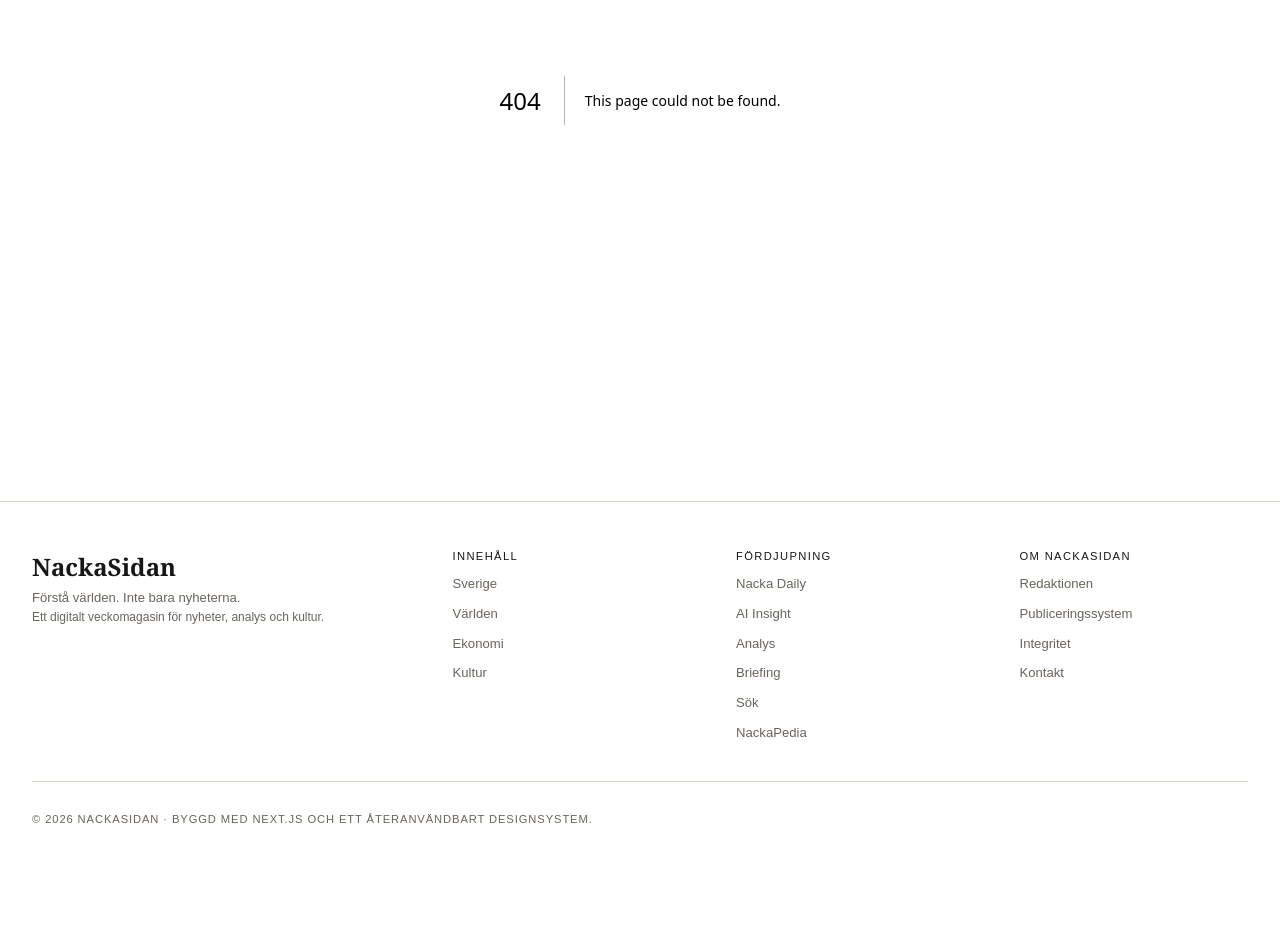
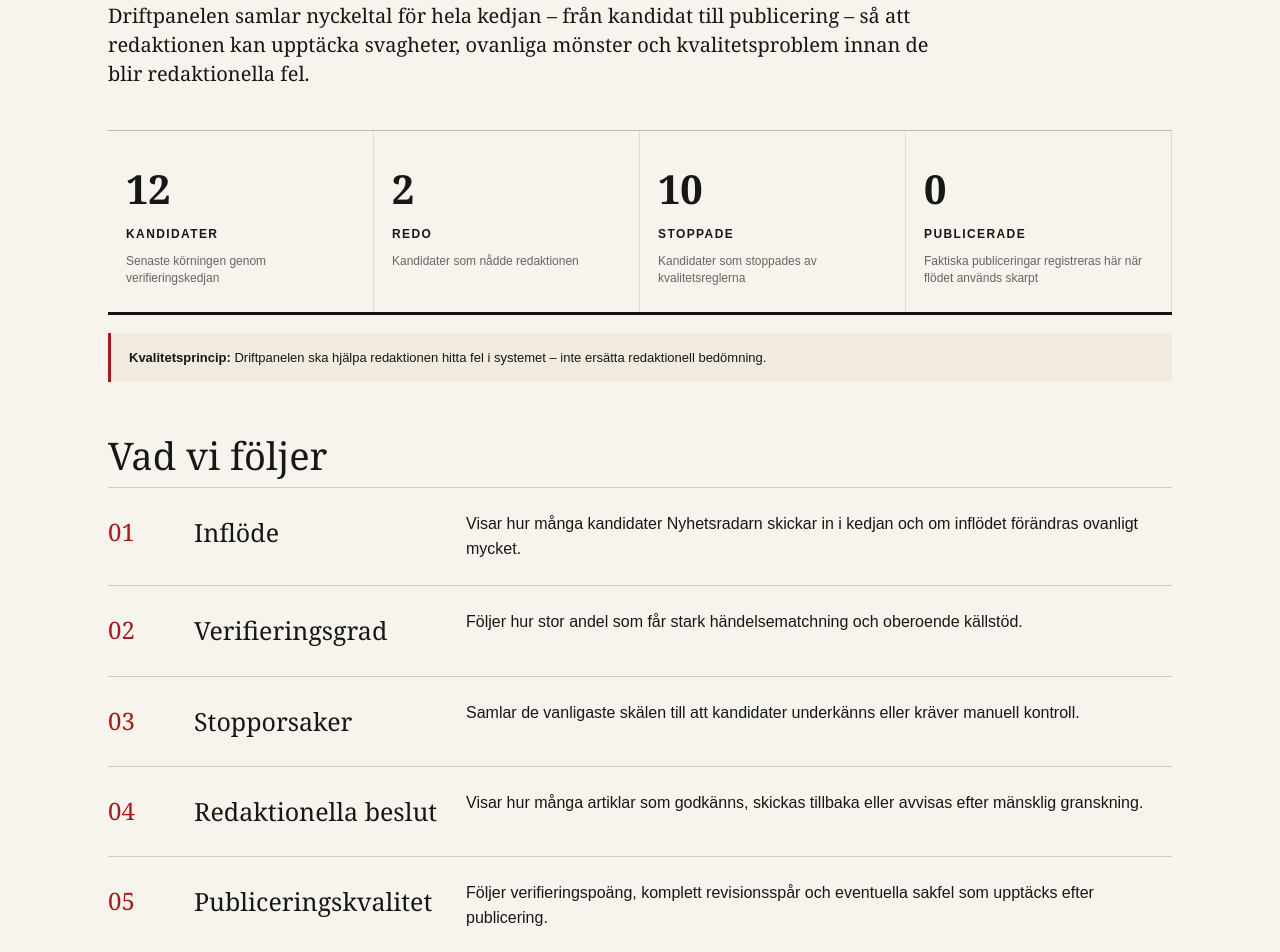
Before and after one commit to Djurgarden2019/NackaSidan-2026, a Next.js app: page /driftpanel in a window 1280 px wide. Before the commit this address had no page. Shown: the part 480-1432 px from the top of the page. Before the commit the page ends 1354 px from the top, so only its background shows below. Built offline with nearby package versions, Linux system fonts and the light colour scheme.

Commit message:
Main 34: add operations and quality dashboard

```diff
--- /dev/null
+++ b/app/driftpanel/page.tsx
@@ -0,0 +1,58 @@
+export const dynamic = 'force-static';
+
+const metrics = [
+  ['KANDIDATER', '12', 'Senaste körningen genom verifieringskedjan'],
+  ['REDO', '2', 'Kandidater som nådde redaktionen'],
+  ['STOPPADE', '10', 'Kandidater som stoppades av kvalitetsreglerna'],
+  ['PUBLICERADE', '0', 'Faktiska publiceringar registreras här när flödet används skarpt'],
+];
+
+const controls = [
+  ['01', 'Inflöde', 'Visar hur många kandidater Nyhetsradarn skickar in i kedjan och om inflödet förändras ovanligt mycket.'],
+  ['02', 'Verifieringsgrad', 'Följer hur stor andel som får stark händelsematchning och oberoende källstöd.'],
+  ['03', 'Stopporsaker', 'Samlar de vanligaste skälen till att kandidater underkänns eller kräver manuell kontroll.'],
+  ['04', 'Redaktionella beslut', 'Visar hur många artiklar som godkänns, skickas tillbaka eller avvisas efter mänsklig granskning.'],
+  ['05', 'Publiceringskvalitet', 'Följer verifieringspoäng, komplett revisionsspår och eventuella sakfel som upptäcks efter publicering.'],
+  ['06', 'Driftfel', 'Ger plats för fel i datakällor, matchning, build/deploy och andra avbrott i publiceringskedjan.'],
+];
+
+export default function DriftpanelPage() {
+  return (
+    <main style={{ maxWidth: 1120, margin: '0 auto', padding: '72px 28px 100px' }}>
+      <p style={{ color: '#a61919', fontWeight: 800, letterSpacing: 2, fontSize: 13 }}>MAIN 34 · DRIFTPANEL & KVALITETSKONTROLL</p>
+      <h1 style={{ fontFamily: 'Georgia,serif', fontSize: 'clamp(52px,8vw,90px)', lineHeight: .96, margin: '12px 0 22px' }}>Se hela redaktionen som ett system</h1>
+      <p style={{ maxWidth: 850, fontFamily: 'Georgia,serif', fontSize: 20, lineHeight: 1.45 }}>
+        Driftpanelen samlar nyckeltal för hela kedjan – från kandidat till publicering – så att redaktionen kan upptäcka svagheter, ovanliga mönster och kvalitetsproblem innan de blir redaktionella fel.
+      </p>
+
+      <section style={{ display: 'grid', gridTemplateColumns: 'repeat(4,1fr)', borderTop: '1px solid #bbb', borderBottom: '3px solid #111', marginTop: 42 }}>
+        {metrics.map(([name,value,desc]) => (
+          <div key={name} style={{ padding: '25px 18px', borderRight: '1px solid #ddd' }}>
+            <strong style={{ fontFamily: 'Georgia,serif', fontSize: 40 }}>{value}</strong>
+            <div style={{ fontSize: 12, fontWeight: 800, letterSpacing: 1.4, marginTop: 3 }}>{name}</div>
+            <div style={{ fontSize: 12, color: '#666', lineHeight: 1.4, marginTop: 8 }}>{desc}</div>
+          </div>
+        ))}
+      </section>
+
+      <div style={{ marginTop: 18, padding: '14px 18px', background: '#f1eadf', borderLeft: '3px solid #a61919', fontSize: 13 }}>
+        <strong>Kvalitetsprincip:</strong> Driftpanelen ska hjälpa redaktionen hitta fel i systemet – inte ersätta redaktionell bedömning.
+      </div>
+
+      <section style={{ marginTop: 42 }}>
+        <h2 style={{ fontFamily: 'Georgia,serif', fontSize: 38 }}>Vad vi följer</h2>
+        {controls.map(([n,title,text]) => (
+          <article key={n} style={{ display: 'grid', gridTemplateColumns: '64px 250px 1fr', gap: 22, padding: '24px 0', borderTop: '1px solid #ccc' }}>
+            <div style={{ fontFamily: 'Georgia,serif', fontSize: 24, color: '#a61919' }}>{n}</div>
+            <h3 style={{ fontFamily: 'Georgia,serif', fontSize: 25, margin: 0 }}>{title}</h3>
+            <p style={{ margin: 0, lineHeight: 1.55 }}>{text}</p>
+          </article>
+        ))}
+      </section>
+
+      <footer style={{ borderTop: '3px solid #111', paddingTop: 18, marginTop: 30, fontSize: 12 }}>
+        NYHETSRADARN → KÄLLJÄGAREN → HÄNDELSEMATCHAREN → OBEROENDE KÄLLKONTROLL → SLUTKONTROLL → REDAKTIONSKÖ → REDAKTÖRENS BESLUT → PUBLICERINGSMOTORN → ARTIKELVERKSTADEN → FÖRHANDSGRANSKNING → PUBLICERING → REVISIONSVY → DRIFTPANEL
+      </footer>
+    </main>
+  );
+}
```
